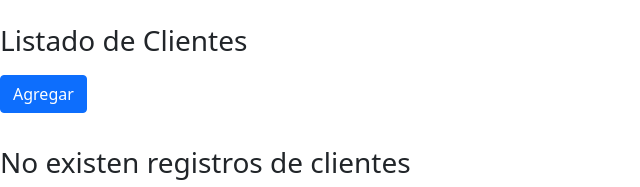
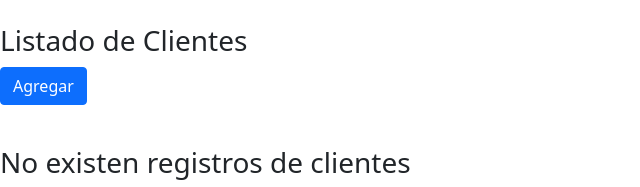
Before and after one commit to YilberthAndres/Actividad5BD, a Django app: page /clientes/ in a window 1280 px wide. Shown: the part 56-243 px from the top of the page, without its empty margins (0-640 px from the left). Run offline with Django 3.2, Linux system fonts and the light colour scheme; data that the repository does not hold is empty; some libraries are stand-ins or nearby versions.

Commit message:
yilberth

```diff
--- a/osito/templates/clientes/listar.html
+++ b/osito/templates/clientes/listar.html
@@ -4,7 +4,7 @@
 <br>
 <h3> Listado de Clientes </h3>
 <h1>
-  <a href="#" class="btn btn-primary pull-right">Agregar </a>
+  <a href="#" class="btn btn-primary pull-right" style="margin-top: -10px; margin-bottom: 5px;">Agregar </a>
 </h1>
 <br>
 <link href="https://cdn.jsdelivr.net/npm/bootstrap@5.1.3/dist/css/bootstrap.min.css" rel="stylesheet" integrity="sha384-1BmE4kWBq78iYhFldvKuhfTAU6auU8tT94WrHftjDbrCEXSU1oBoqyl2QvZ6jIW3" crossorigin="anonymous">
```
